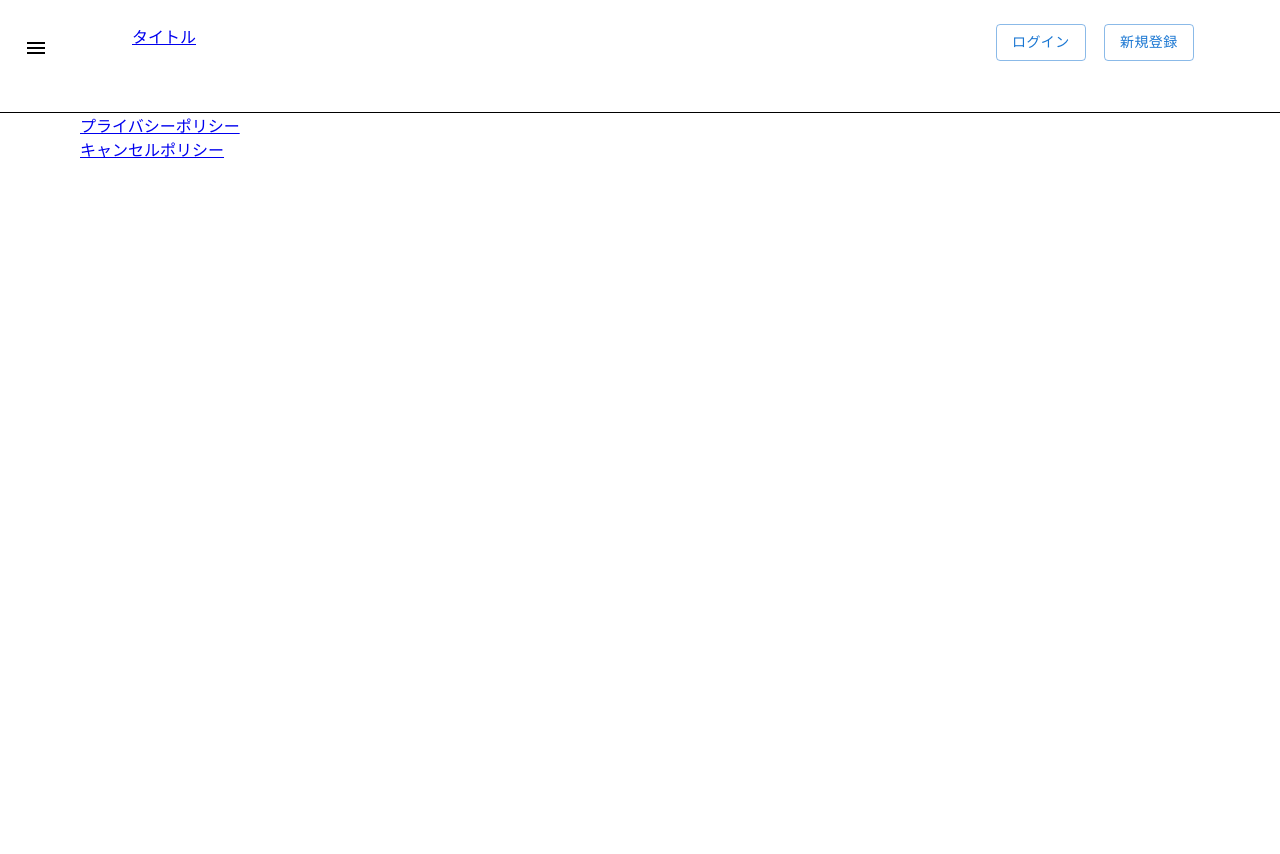
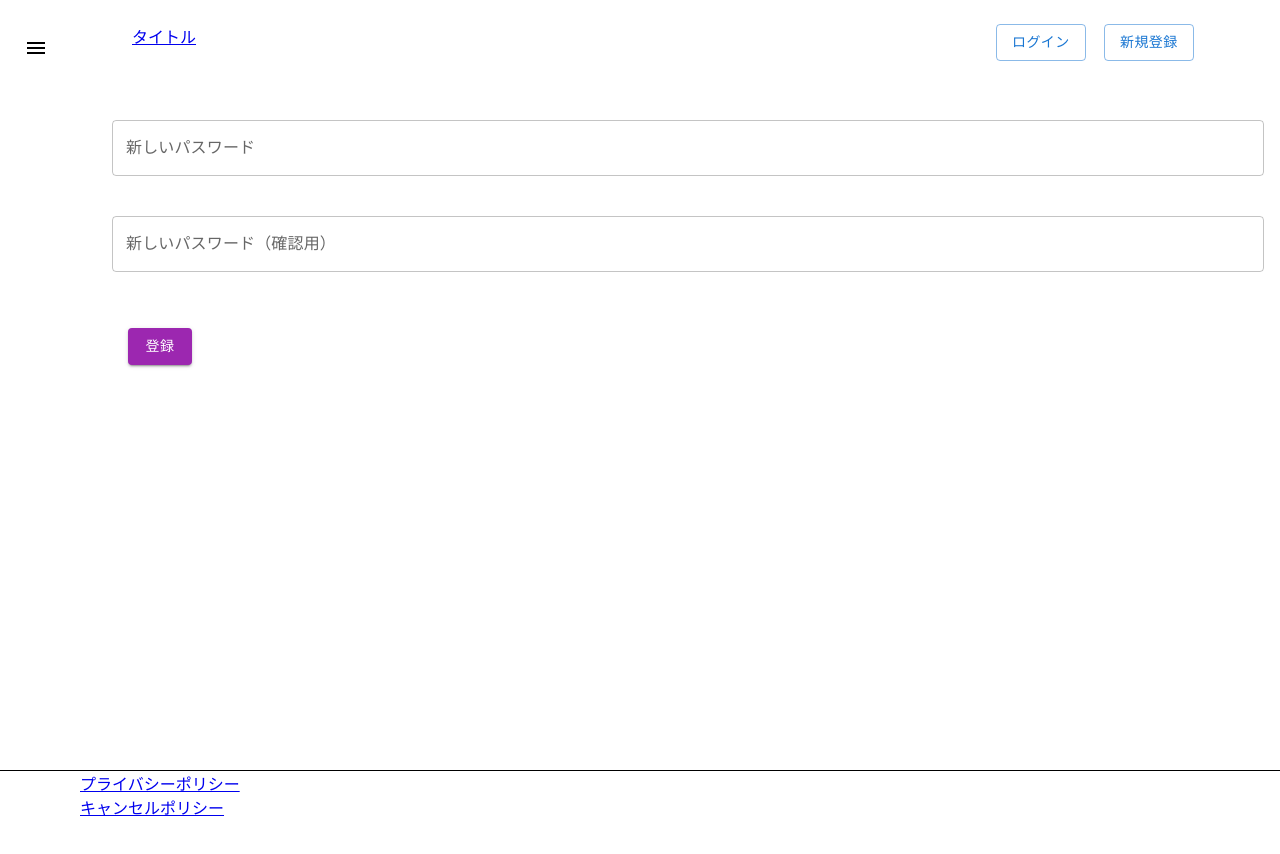
Before and after one commit to ke-kishimoto/opencourt-frontend, a React (Create React App) app: page /newPassword in a window 1280 px wide. Shown: the top 854 px of the page. Before the commit the page ends 800 px from the top, so only its background shows below. Built offline with nearby package versions, Linux system fonts and the light colour scheme; no server answers.

Commit message:
パスワードリセットの処理追加

```diff
--- a/src/App.js
+++ b/src/App.js
@@ -5,7 +5,8 @@ import Footer from './components/Footer';
 import Top from './pages/Top';
 import Login from './pages/Login';
 import NewUser from './pages/NewUser';
-import PasswordForget from './pages/PasswordForget';
+import ForgetPassword from './pages/ForgetPassword';
+import NewPassword from './pages/NewPassword';
 import Policy from './pages/Policy';
 import UserManagement from './pages/UserManagement';
 import UserDetail from './pages/UserDetail';
@@ -52,7 +53,8 @@ function App() {
           <Route path="/login" element={<Login />}></Route>
           <Route path="/mypage" element={<MyPage />}></Route>
           <Route path="/newUser" element={<NewUser />}></Route>
-          <Route path="/passwordForget" element={<PasswordForget />}></Route>
+          <Route path="/passwordForget" element={<ForgetPassword />}></Route>
+          <Route path="/newPassword" element={<NewPassword />}></Route>
           <Route path="/policy/:type" element={<Policy />}></Route>
           <Route path="/userManagement" element={<UserManagement/>}></Route>
           <Route path="/userDetail/:id" element={<UserDetail/>}></Route>
--- /dev/null
+++ b/src/pages/ForgetPassword.js
@@ -0,0 +1,54 @@
+import { useAxios } from '../utils/axiosUtil';
+import Container from '@mui/material/Container';
+import Box from '@mui/material/Box';
+import Grid from '@mui/material/Grid';
+import Button from '@mui/material/Button';
+import TextField from '@mui/material/TextField';
+import { useState } from 'react';
+
+const ForgetPassword = () => {
+
+  const axios = useAxios();
+  const [email, setEmail] = useState('');
+
+  const sendLink = () => {
+    axios.post(`${process.env.REACT_APP_API_URL}/forgot-password`, {
+      email: email
+    }).then(res => {
+      console.log(res)
+    }).catch(error => {
+      console.log(error)
+    })
+  }
+
+  return (
+    <Container maxWidth={'sm'} sx={{minHeight: 650}}>
+      <Box sx={{
+        p: 5,
+      }}>
+        <Grid container spacing={5}>
+          <Grid item xs={12}>
+            <TextField
+              fullWidth
+              id="email"
+              label="メールアドレス"
+              variant="outlined"
+              onChange={e => setEmail(e.target.value)}
+            />
+          </Grid>
+          <Grid item xs={8} />
+          <Grid item xs={4} >
+          <Button
+            variant="contained"
+            onClick={sendLink}
+          >
+            メール送信
+          </Button>
+          </Grid>
+        </Grid>
+      </Box>
+    </Container>
+  )
+}
+
+export default ForgetPassword;
--- /dev/null
+++ b/src/pages/NewPassword.js
@@ -0,0 +1,59 @@
+import Container from '@mui/material/Container';
+import Grid from '@mui/material/Grid';
+import TextField from '@mui/material/TextField';
+import RegisterBtn from '../elements/RegistBtn';
+import { useState } from 'react';
+
+const NewPassword = () => {
+
+  const [newPassword, setNewPassword] = useState('');
+  const [rePassword, setRePassword] = useState('');
+
+  const validation = () => {
+    return true;
+  }
+
+  return (
+    <Container maxWidth={'lg'}
+      sx={{
+        minHeight: 650,
+      }}
+    >
+			<Grid container spacing={5} margin={1}>
+        <Grid item xs={12}>
+					<TextField
+            fullWidth
+            name="newPassword"
+            type="password"
+						label="新しいパスワード"
+						variant="outlined"
+            onChange={e => setNewPassword(e.target.value)}
+					/>
+				</Grid>
+        <Grid item xs={12}>
+					<TextField
+            fullWidth
+            name="rePassword"
+            type="password"
+						label="新しいパスワード（確認用）"
+						variant="outlined"
+            onChange={e => setRePassword(e.target.value)}
+					/>
+				</Grid>
+        <Grid item xs={12}>
+          <RegisterBtn
+            validation={validation}
+            endpoint={'/'}
+            mode={'new'}
+            data={{
+              newPassword: newPassword,
+              rePassword: rePassword,
+            }}
+          />
+        </Grid>
+      </Grid>
+    </Container>
+  )
+}
+
+export default NewPassword;
```
